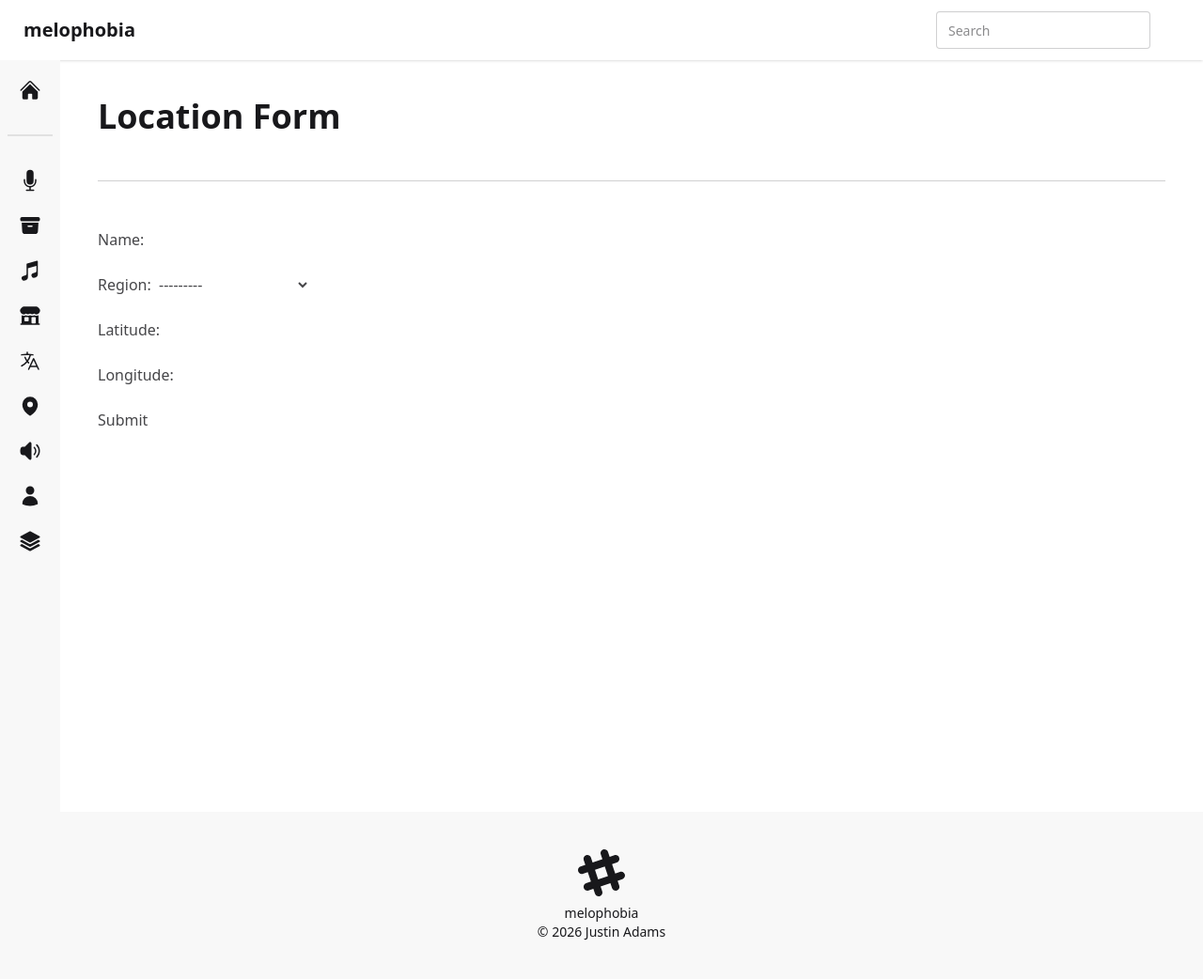
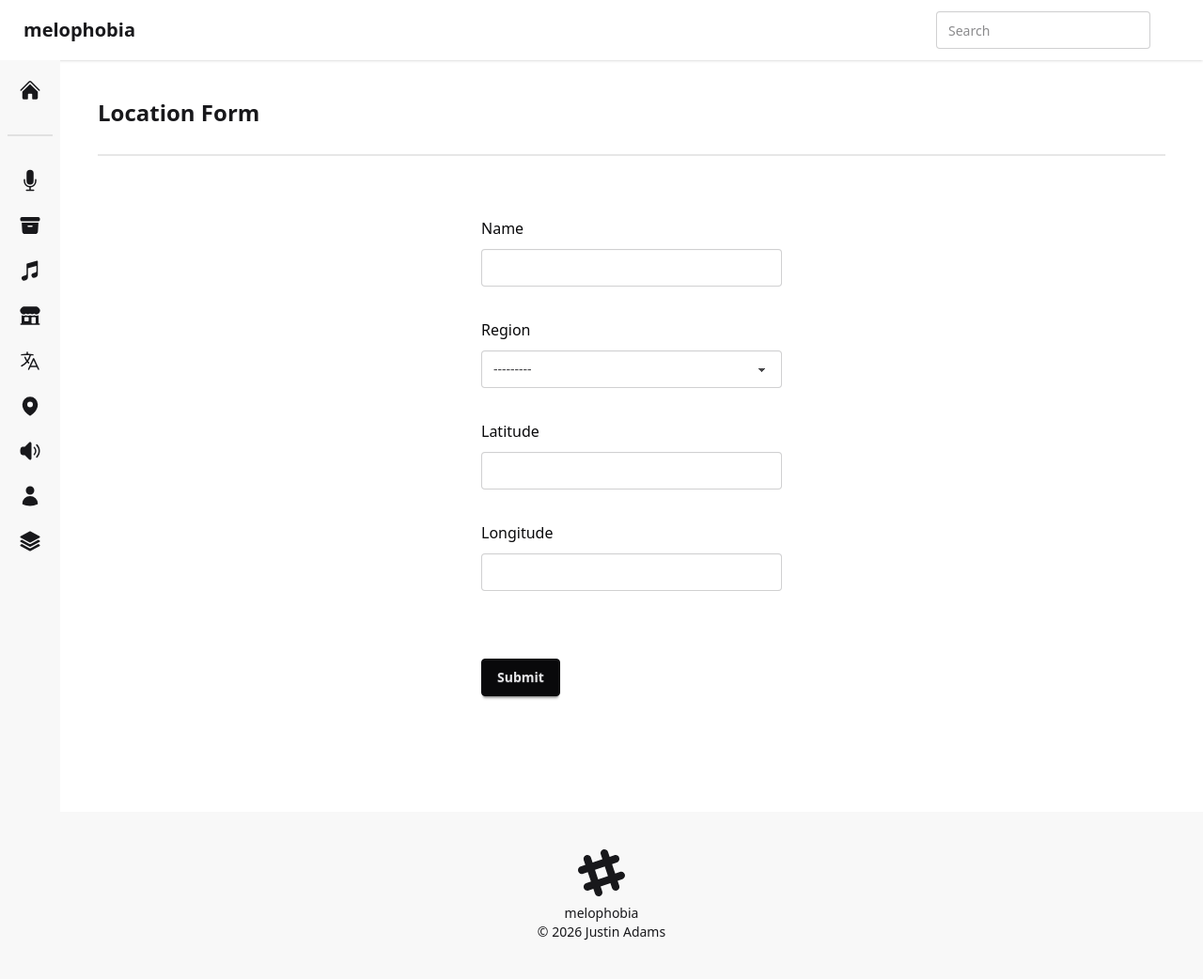
Before and after one commit to JRAdams97/melophobia, a Django app: page /location/add in a window 1280 px wide. Shown: the whole page at 94% size. Run offline with Django 5.2, Linux system fonts and the light colour scheme; tables that the repository leaves empty hold one stand-in row (values such as "Sample post"); style sheets or scripts are compiled from the project's sources.

Commit message:
Style Location form template
- add custom form templating
- add buttons to 'location_list' view that link to the 'location/add' and 'location/edit/<pk>' urls

```diff
--- a/melophobia/templates/location/form.html
+++ b/melophobia/templates/location/form.html
@@ -2,13 +2,94 @@
 {% block content %}
 
 <div>
-    <h1>Location Form</h1>
-    <hr/>
-    <form method="POST">
-        {% csrf_token %}
-        {{ form.as_p }}
-        <button type="submit">Submit</button>
-    </form>
+    <h1 class="font-title text-2xl font-bold">Location Form</h1>
+    <div class="divider"></div>
+    <div class="flex items-center justify-center">
+        <form method="POST">
+            <div class="space-y-12">
+                {% csrf_token %}
+                <div class="mt-10 grid grid-cols-1 gap-x-6 gap-y-8 w-80">
+                    <!-- Name field -->
+                    <label class="form-control w-full max-w-xs">
+                        <div class="label">
+                            <span class="label-text text-neutral">{{ form.name.label }}</span>
+                        </div>
+                        <input class="input input-bordered mt-2" type="text" name="name"
+                               value="{{ form.name.value|default:'' }}"/>
+
+                        {% if form.name.errors %}
+
+                        <div class="label">
+                            <span class="label-text-alt text-error text-xs">{{ form.name.errors }}</span>
+                        </div>
+
+                        {% endif %}
+
+                    </label>
+                    <!-- Region field -->
+                    <label class="form-control w-full max-w-xs">
+                        <div class="label">
+                            <span class="label-text text-neutral">{{ form.region.label }}</span>
+                        </div>
+                        <select class="select select-bordered w-full mt-2" name="region">
+
+                            {% for value, label in form.region.field.choices %}
+
+                            <option value="{{ value }}"
+                                    {% if value == form.region.value %}selected {% endif %}>{{ label }}</option>
+
+                            {% endfor %}
+
+                        </select>
+
+                        {% if form.region.errors %}
+
+                        <div class="label">
+                            <span class="label-text-alt text-error text-xs">{{ form.region.errors }}</span>
+                        </div>
+
+                        {% endif %}
+
+                    </label>
+                    <!-- Latitude field -->
+                    <label class="form-control w-full max-w-xs">
+                        <div class="label">
+                            <span class="label-text text-neutral">{{ form.latitude.label }}</span>
+                        </div>
+                        <input class="input input-bordered mt-2" type="text" name="latitude"
+                               value="{{ form.latitude.value|default:'' }}"/>
+
+                        {% if form.latitude.errors %}
+
+                        <div class="label">
+                            <span class="label-text-alt text-error text-xs">{{ form.latitude.errors }}</span>
+                        </div>
+
+                        {% endif %}
+
+                    </label>
+                    <!-- Longitude field -->
+                    <label class="form-control w-full max-w-xs">
+                        <div class="label">
+                            <span class="label-text text-neutral">{{ form.longitude.label }}</span>
+                        </div>
+                        <input class="input input-bordered mt-2" type="text" name="longitude"
+                               value="{{ form.longitude.value|default:'' }}"/>
+
+                        {% if form.longitude.errors %}
+
+                        <div class="label">
+                            <span class="label-text-alt text-error text-xs">{{ form.longitude.errors }}</span>
+                        </div>
+
+                        {% endif %}
+
+                    </label>
+                </div>
+                <button class="btn btn-neutral mt-6" type="submit">Submit</button>
+            </div>
+        </form>
+    </div>
 </div>
 
 {% endblock %}
```
Also changed, not shown: melophobia/templates/location/list.html (+7 -1 lines).
